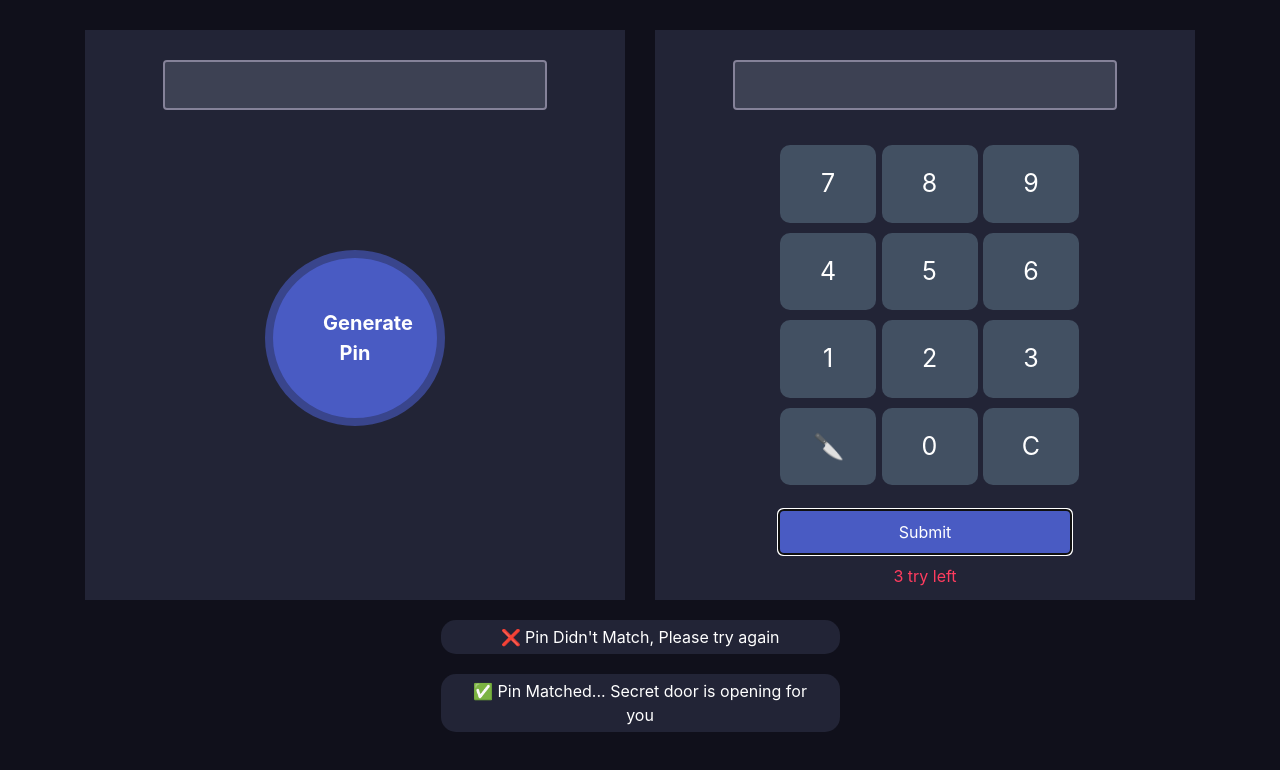
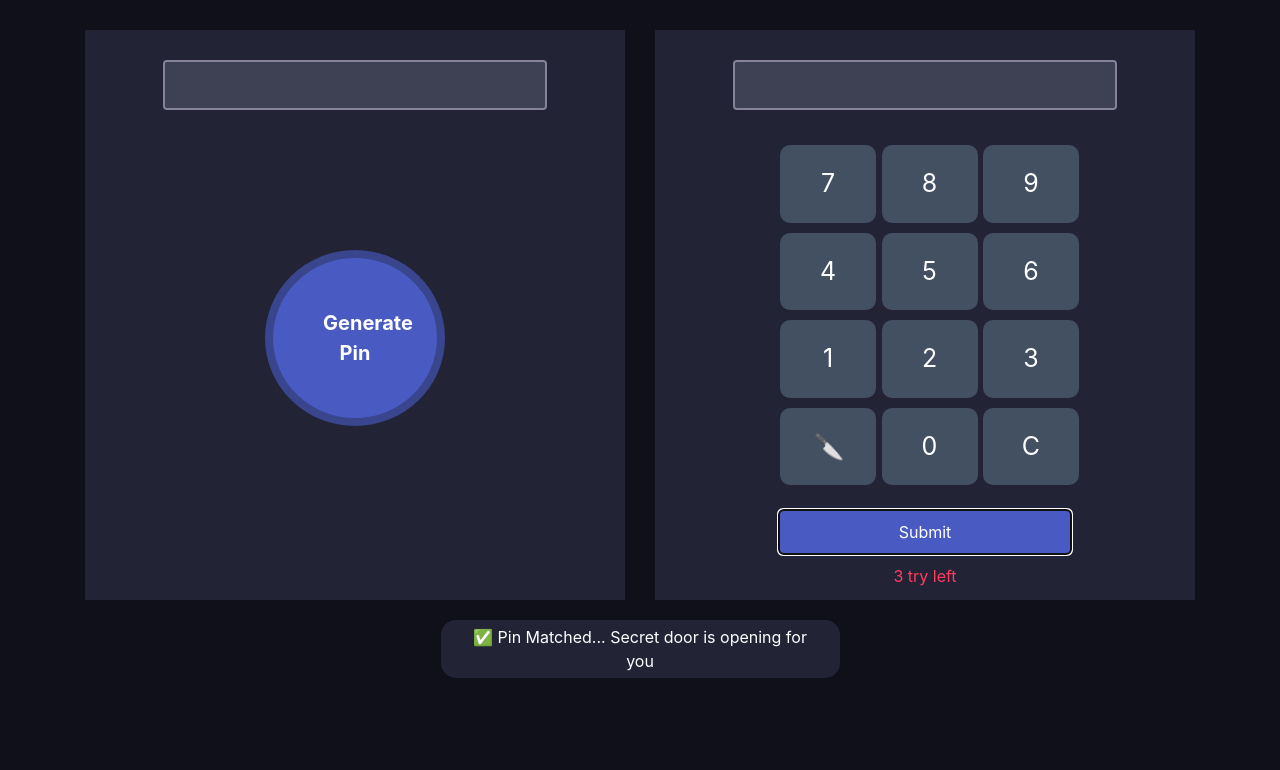
Before and after one commit to ibntofajjal/PinMatcher, a plain HTML site: page index.html in a window 1280 px wide. Both pictures are taken after a click on the button "Submit". Drawn offline with nearby package versions, Linux system fonts and the light colour scheme.

Commit message:
Check Rigth or Wrong Code : Module 27 - 7 video based

```diff
--- a/app.js
+++ b/app.js
@@ -30,3 +30,20 @@ document.getElementById("key-pad").addEventListener("click", function(event){
         calcInput.value = newNumber;
     }
 });
+
+function verifyPin() {
+    const pin = document.getElementById("display-pin").value;
+    const typedNumbers = document.getElementById("typed-numbers").value;
+
+    // Matched && Wrong Code : Showing Message
+    const successMsg = document.getElementById("notify-success");
+    const failMsg = document.getElementById("notify-fail");
+    if(pin == typedNumbers) {
+        successMsg.style.display = "block";
+        failMsg.style.display = "none";
+    } else {
+        failMsg.style.display = "block";
+        successMsg.style.display = "none";
+    }
+
+};
--- a/index.html
+++ b/index.html
@@ -43,7 +43,7 @@
                                 <div class="button">C</div>
                             </div>
                             <div>
-                                <button type="submit" class="submit-btn">Submit</button>
+                                <button onclick="verifyPin()" type="submit" class="submit-btn">Submit</button>
                                 <p class="action-left">3 try left</p>
                             </div>
                     </div>
@@ -51,8 +51,8 @@
             </div>
         </div>
         <div class="notify-section">
-            <p class="notify">❌ Pin Didn't Match, Please try again</p>
-            <p class="notify">✅ Pin Matched... Secret door is opening for you</p>
+            <p id="notify-fail" class="notify">❌ Pin Didn't Match, Please try again</p>
+            <p id="notify-success" class="notify">✅ Pin Matched... Secret door is opening for you</p>
         </div>
     </div>
 
--- a/style.css
+++ b/style.css
@@ -95,6 +95,7 @@ color: #E0B612;
     margin-top: 20px;
     border-radius: 15px;
     padding: 5px 20px;
+    display: none;
 }
 .notify-section{
     width: 35%;
```
